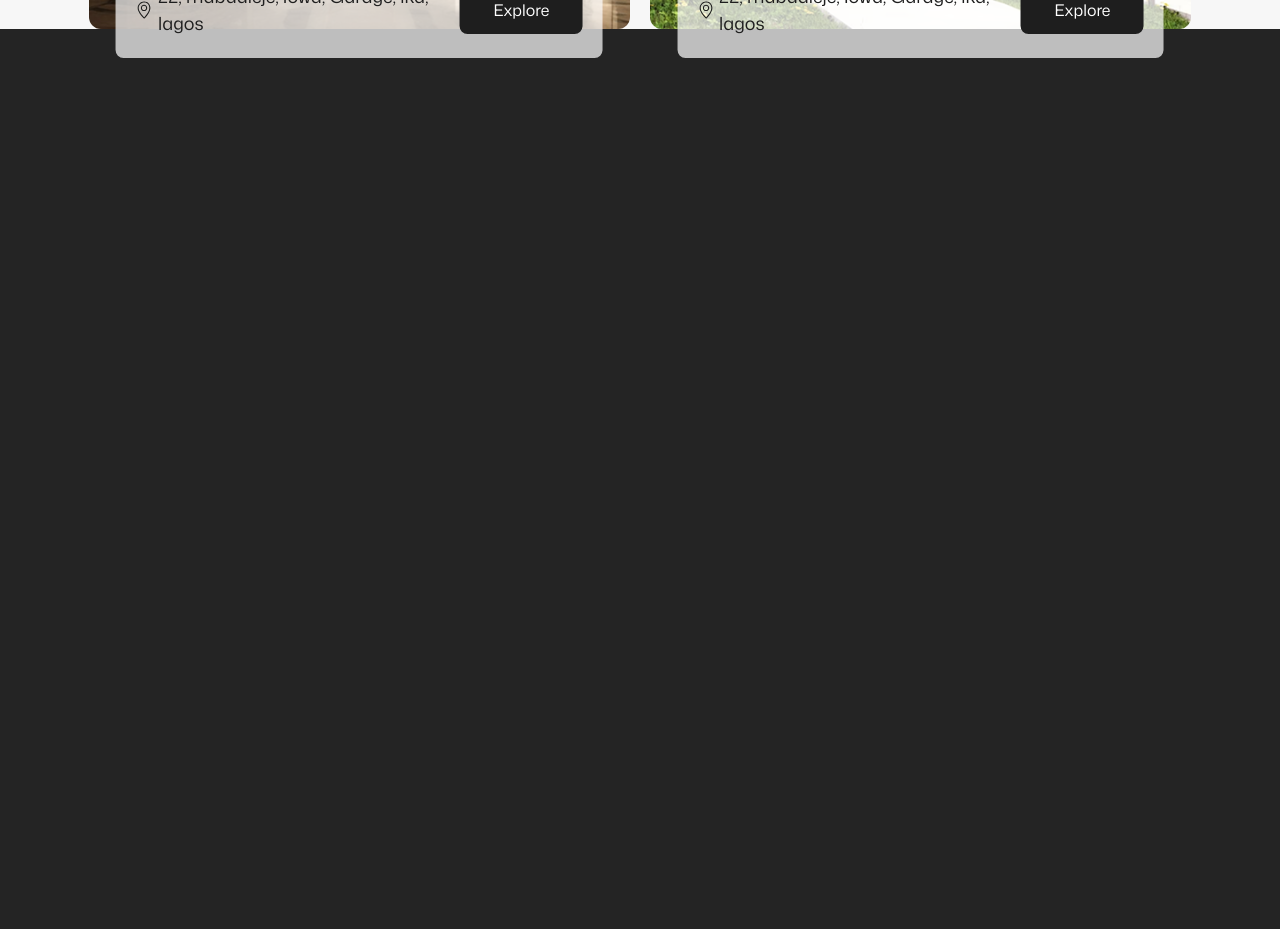
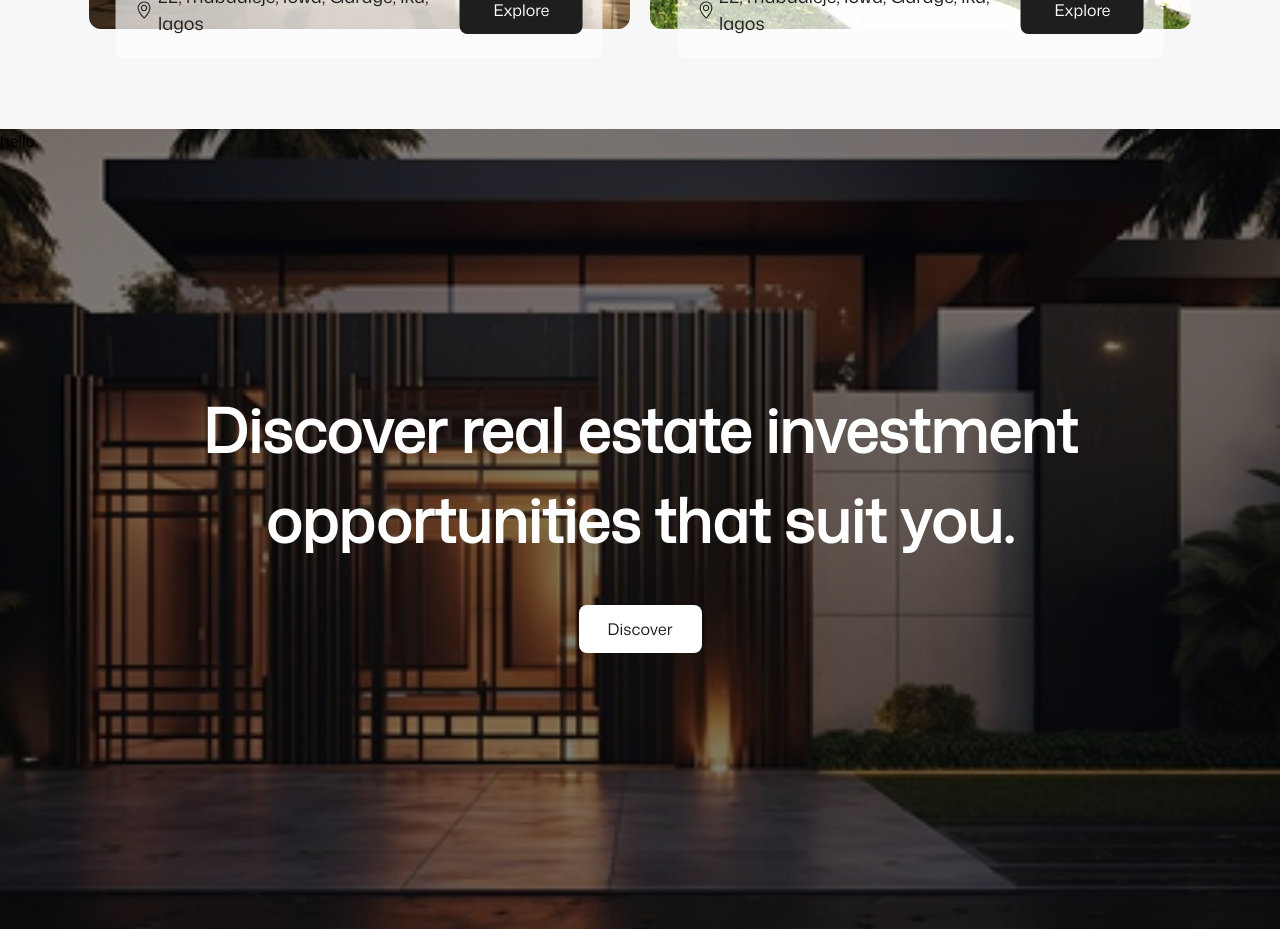
Before and after one commit to Napolite/toriGate, a React (Vite) app: page / in a window 1280 px wide. Shown: the part 3480-4409 px from the top of the page. Before the commit the page ends 3538 px from the top, so only its background shows below. Built offline with nearby package versions, Linux system fonts and the light colour scheme.

Commit message:
discover

```diff
--- a/src/ToriGate.tsx
+++ b/src/ToriGate.tsx
@@ -1,14 +1,16 @@
 // import { useState } from 'react'
 
 import "./App.css";
+import Discover from "./discover/discover";
 import Landing from "./landing/landing";
 import Properties from "./properties/properties";
 
 function ToriGate() {
   return (
-    <div className="w-[100%] ">
+    <div className="w-[100%]">
       <Landing />
       <Properties />
+      <Discover />
     </div>
   );
 }
--- /dev/null
+++ b/src/discover/discover.css
@@ -0,0 +1,8 @@
+.discover{
+    background: url('../assets/images/img1.png');
+    background-size: cover; /* Keeps the image from stretching */
+    background-repeat: no-repeat; /* Prevents tiling */
+    background-position: center;
+    background-color: red;
+
+}
--- /dev/null
+++ b/src/discover/discover.tsx
@@ -0,0 +1,24 @@
+import React from "react";
+import "./discover.css";
+function Discover() {
+  return (
+    <div
+      className="w-full h-screen flex justify-center items-center content-center discover mt-[100px] relative"
+      //   style={{ backgroundImage: "url('../assets/images/Big1.png')" }}
+    >
+      <div className="absolute top-0 left-0 right-0 bottom-0 h-full w-full bg-[rgba(0,0,0,0.5)]">
+        hello
+      </div>
+      <div className="flex justify-center flex-col items-center content-center z-[999]">
+        <p className="text-[60px] font-[800] text-white w-[1090px] text-center">
+          Discover real estate investment opportunities that suit you.
+        </p>
+        <button className="w-[123px] h-[48px] bg-[#ffffff] rounded-[8px] mb-[20px] text-[#1e1e1e] mt-[40px]">
+          Discover
+        </button>
+      </div>
+    </div>
+  );
+}
+
+export default Discover;
--- a/src/index.css
+++ b/src/index.css
@@ -5,7 +5,7 @@
   font-weight: 400;
 
   color-scheme: light dark;
-  background-color: #242424;
+  background-color: #f7f7f7;
 }
 
 .landing{
```
